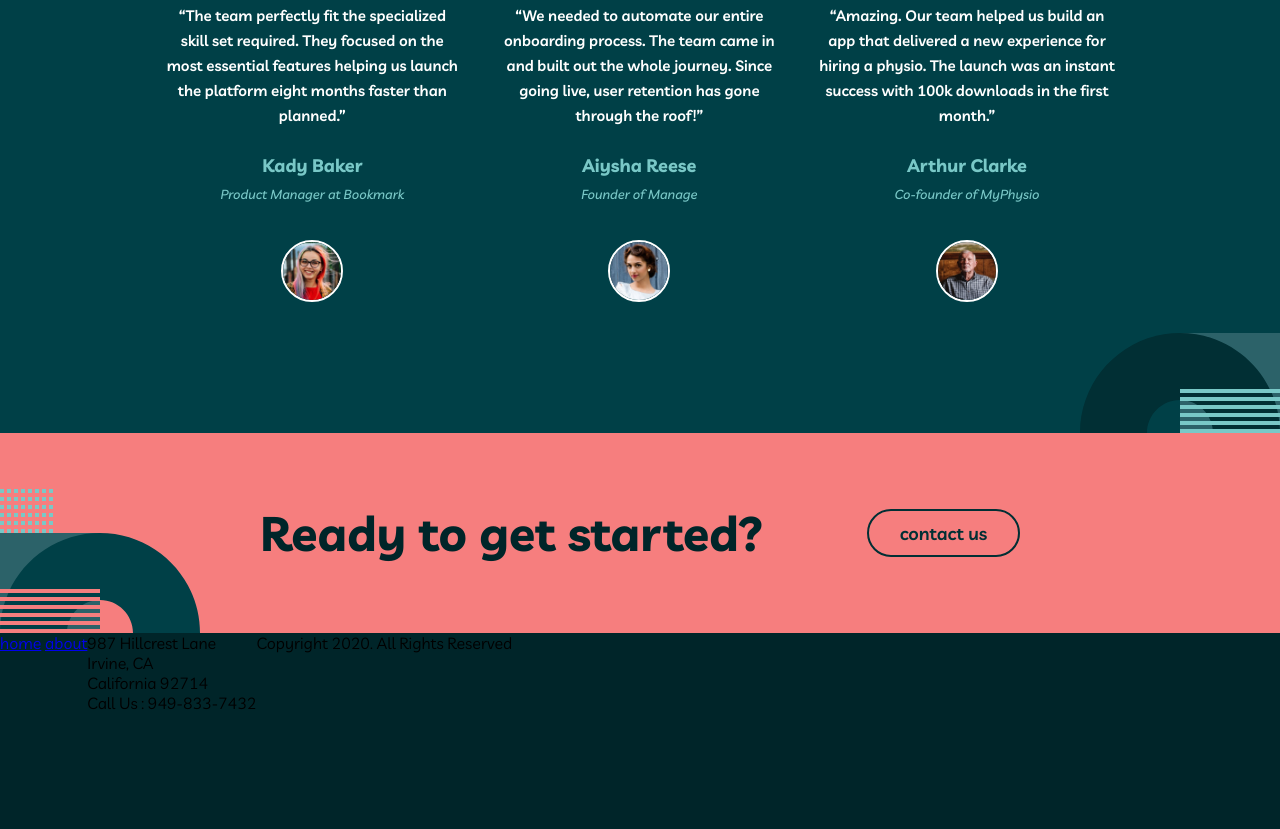
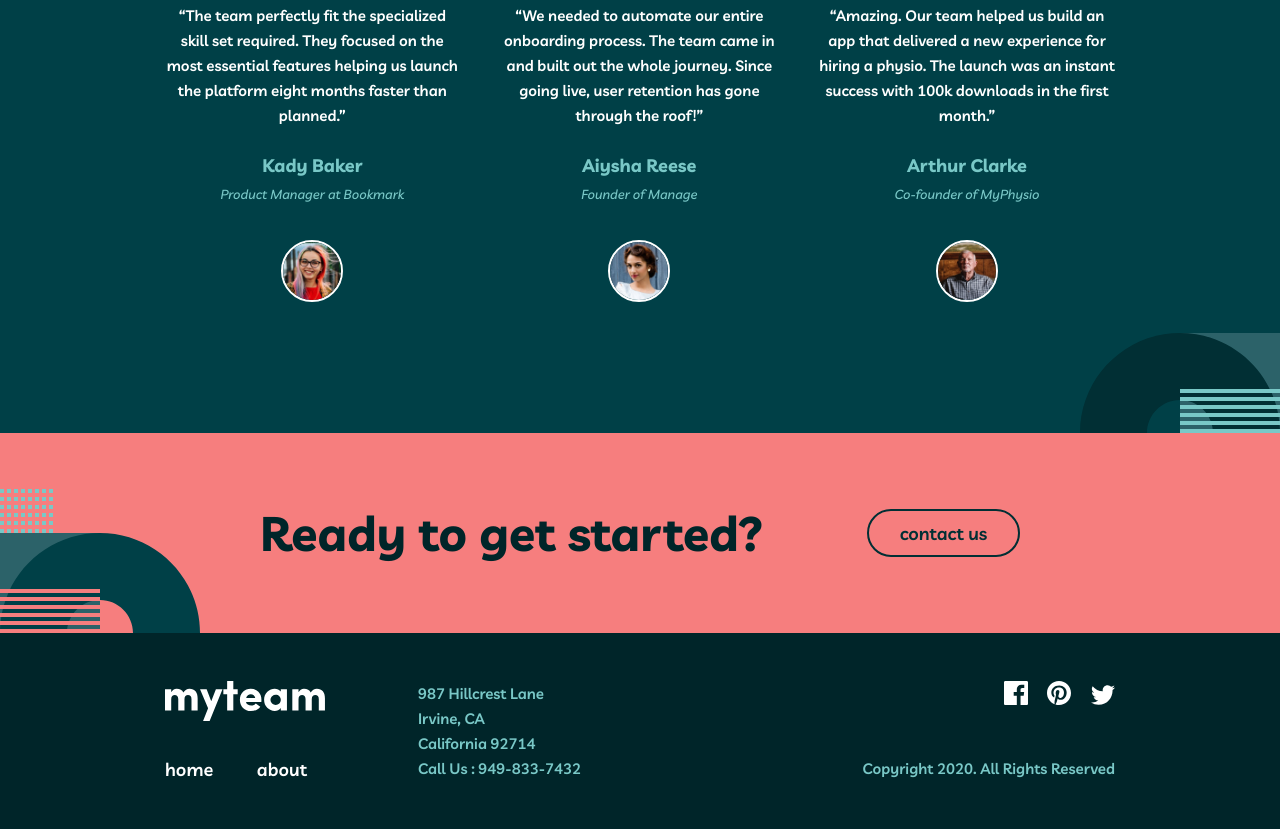
Before and after one commit to ShevchukA/myteam-website, a website: page index.html in a window 1280 px wide. Shown: the part 1696-2525 px from the top of the page. Drawn offline with Linux system fonts and the light colour scheme.

Commit message:
End up with footer

```diff
--- a/index.html
+++ b/index.html
@@ -143,19 +143,28 @@
   </section>
 
   <footer class="footer">
-    <div>
-      <a href="index.html">home</a>
-      <a href="about.html">about</a>
+    <div class="footer__logo">
+      <img src="assets/logo.svg" alt="logo">
     </div>
-    <div>
-      <p>987 Hillcrest Lane</p>
-      <p>Irvine, CA</p>
-      <p>California 92714</p>
-      <p>Call Us : 949-833-7432</p>
+    <div class="footer__links">
+      <a class="link" href="index.html">home</a>
+      <a class="link" href="about.html">about</a>
     </div>
-    <div>
-      <p>Copyright 2020. All Rights Reserved</p>
+    <div class="footer__adress">
+      <p class="text-secondary text-secondary--dark">987 Hillcrest Lane</p>
+      <p class="text-secondary text-secondary--dark">Irvine, CA</p>
+      <p class="text-secondary text-secondary--dark">California 92714</p>
+      <p class="text-secondary text-secondary--dark">Call Us : 949-833-7432</p>
     </div>
+    <div class="footer__social">
+      <a class="link link--social" href=""><img src="assets/icon-facebook.svg" alt="icon-facebook"></a>
+      <a class="link link--social" href=""><img src="assets/icon-pinterest.svg" alt="icon-pinterest"></a>
+      <a class="link link--social" href=""><img src="assets/icon-twitter.svg" alt="icon-twitter"></a>
+    </div>
+    <div class="footer__copyright">
+      <p class="text-secondary text-secondary--dark">Copyright 2020. All Rights Reserved</p>
+    </div>
+
 
   </footer>
 
--- a/sass/base/_typography.scss
+++ b/sass/base/_typography.scss
@@ -54,6 +54,10 @@ body {
   font-size: 15px;
   line-height: 25px;
   color: $color-white;
+
+  &--dark {
+    color: $color-rapture-blue;
+  }
 }
 
 .text-name {
--- a/sass/components/_link.scss
+++ b/sass/components/_link.scss
@@ -8,4 +8,8 @@
   &:hover {
     color: $color-light-coral;
   }
+
+  // &--social:hover {
+  //   color: $color-light-coral;
+  // }
 }
--- a/sass/layout/_footer.scss
+++ b/sass/layout/_footer.scss
@@ -1,5 +1,43 @@
 .footer {
   height: 196px;
-  display: flex;
   background-color: $color-dark-green;
+  padding: 48px $global-padding;
+  display: grid;
+  grid-template-areas:
+    "logo adress adress social social"
+    "links adress adress copyright copyright";
+  gap: 30px 30px;
+
+  &__logo {
+    grid-area: logo;
+  }
+
+  &__links {
+    grid-area: links;
+    text-align: left;
+    align-self: self-end;
+
+    & .link:not(:last-child) {
+      margin-right: 40px;
+    }
+  }
+
+  &__adress {
+    grid-area: adress;
+  }
+
+  &__social {
+    grid-area: social;
+    text-align: end;
+
+    & .link:not(:first-child) {
+      margin-left: 16px;
+    }
+  }
+
+  &__copyright {
+    grid-area: copyright;
+    text-align: right;
+    // align-self: self-end;
+  }
 }
```
Also changed, not shown: css/style.css.
